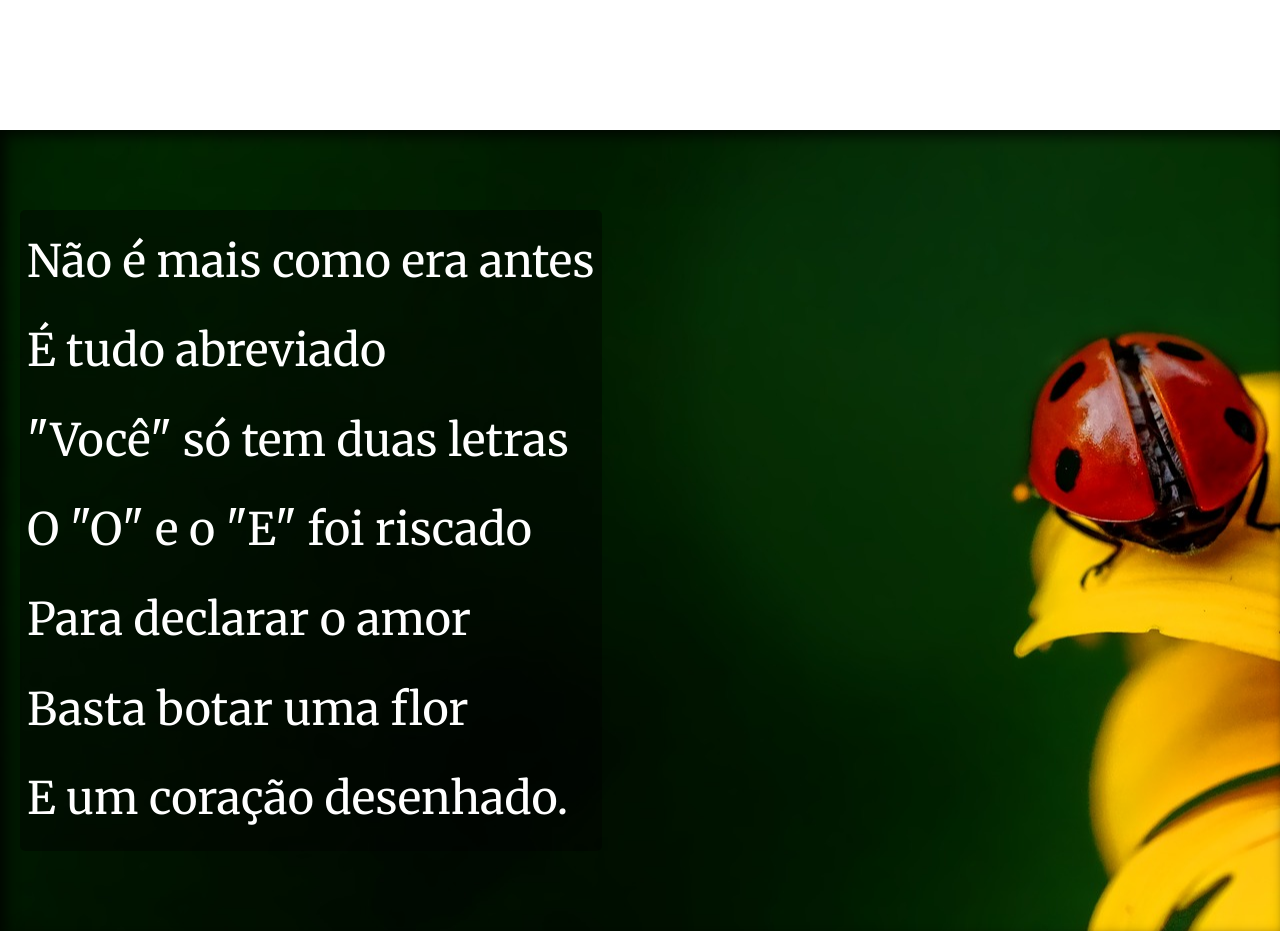
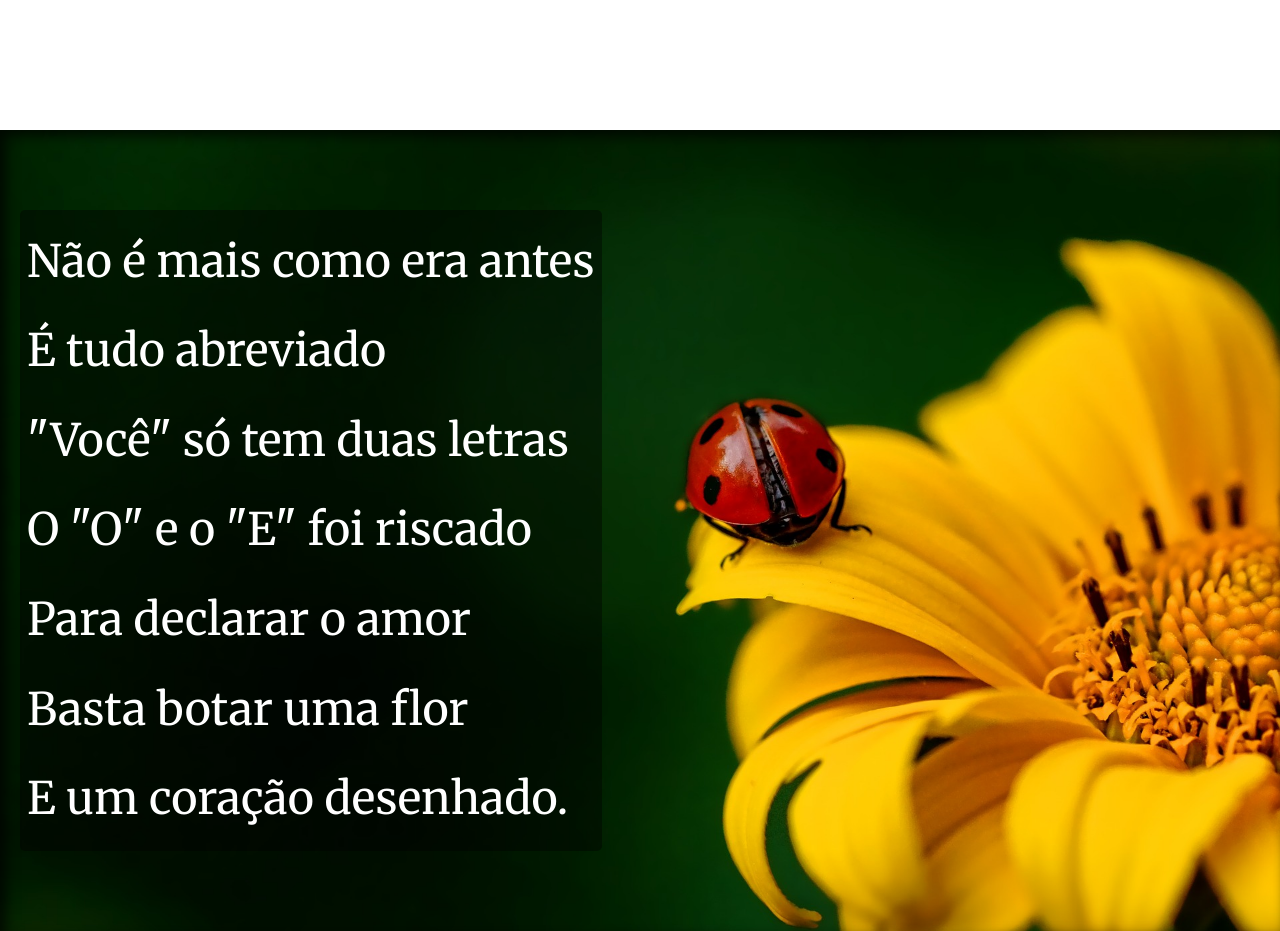
Before and after one commit to gustavodcampos/projeto-cordel, a plain HTML site: page index.html in a window 1280 px wide. Shown: the part 1060-1991 px from the top of the page. Drawn offline with Linux system fonts and the light colour scheme; a web font is replaced by a local one.

Commit message:
Update style.css

```diff
--- a/style.css
+++ b/style.css
@@ -66,6 +66,7 @@ section.normal{
 .imagem{
     box-shadow: inset 6px 6px 13px 0px rgba(0, 0, 0, 0.74);
     background-position: left center;
+    background-size: cover;
 
     background-attachment: fixed;
     color: white;
@@ -74,7 +75,7 @@ section.normal{
 
 section#imagem1{
     background-image: url('imagens/background001.jpg');
-    background-position: left center;
+
 
 
 
```
